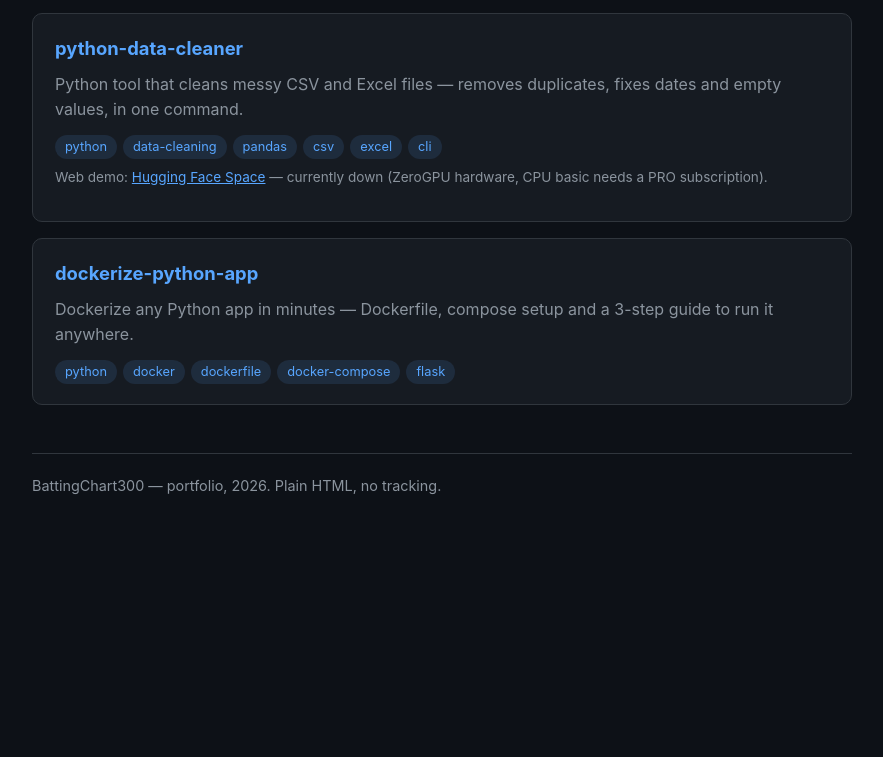
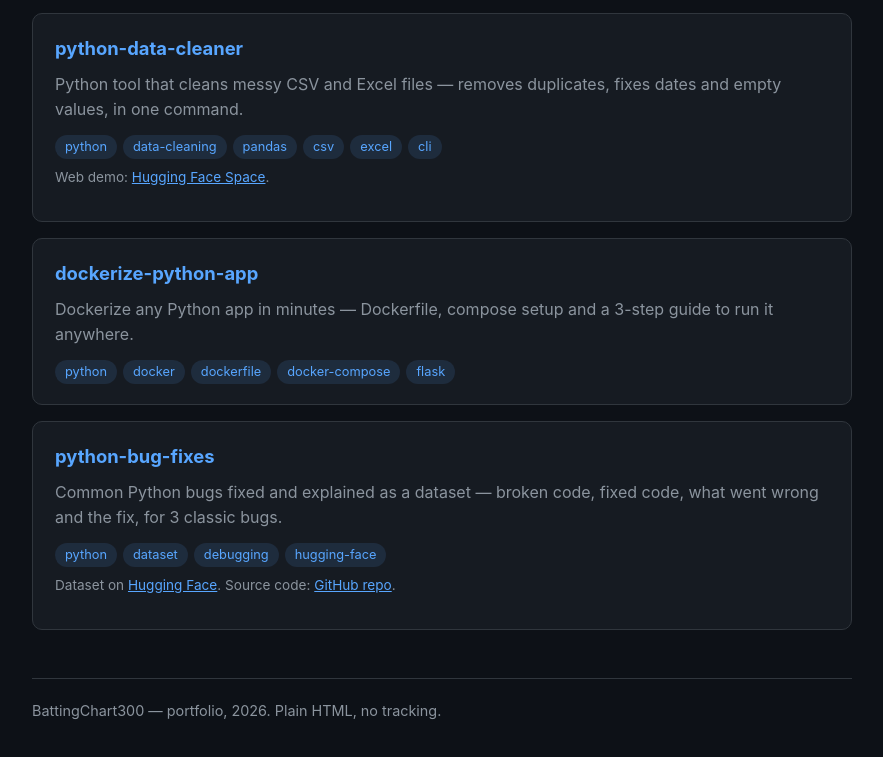
Before and after one commit to Battingchart300/Battingchart300.github.io, a plain HTML site: page projects.html in a window 1280 px wide. Shown: the part 401-1158 px from the top of the page, without its empty margins (198-1081 px from the left). Before the commit the page ends 962 px from the top, so only its background shows below. Drawn offline with Linux system fonts and the light colour scheme.

Commit message:
Add python-bug-fixes dataset to Projects; fix stale data-cleaner demo note

```diff
--- a/projects.html
+++ b/projects.html
@@ -28,7 +28,7 @@
     <h3><a href="https://github.com/Battingchart300/python-data-cleaner">python-data-cleaner</a></h3>
     <p>Python tool that cleans messy CSV and Excel files — removes duplicates, fixes dates and empty values, in one command.</p>
     <div class="topics"><span>python</span><span>data-cleaning</span><span>pandas</span><span>csv</span><span>excel</span><span>cli</span></div>
-    <p class="note">Web demo: <a href="https://huggingface.co/spaces/Battingchart300/python-data-cleaner">Hugging Face Space</a> — currently down (ZeroGPU hardware, CPU basic needs a PRO subscription).</p>
+    <p class="note">Web demo: <a href="https://huggingface.co/spaces/Battingchart300/python-data-cleaner">Hugging Face Space</a>.</p>
   </div>
 
   <div class="card">
@@ -37,6 +37,13 @@
     <div class="topics"><span>python</span><span>docker</span><span>dockerfile</span><span>docker-compose</span><span>flask</span></div>
   </div>
 
+  <div class="card">
+    <h3><a href="https://huggingface.co/datasets/Battingchart300/python-bug-fixes">python-bug-fixes</a></h3>
+    <p>Common Python bugs fixed and explained as a dataset — broken code, fixed code, what went wrong and the fix, for 3 classic bugs.</p>
+    <div class="topics"><span>python</span><span>dataset</span><span>debugging</span><span>hugging-face</span></div>
+    <p class="note">Dataset on <a href="https://huggingface.co/datasets/Battingchart300/python-bug-fixes">Hugging Face</a>. Source code: <a href="https://github.com/Battingchart300/python-bug-fixes">GitHub repo</a>.</p>
+  </div>
+
   <footer>BattingChart300 — portfolio, 2026. Plain HTML, no tracking.</footer>
 </div>
 </body>
```
